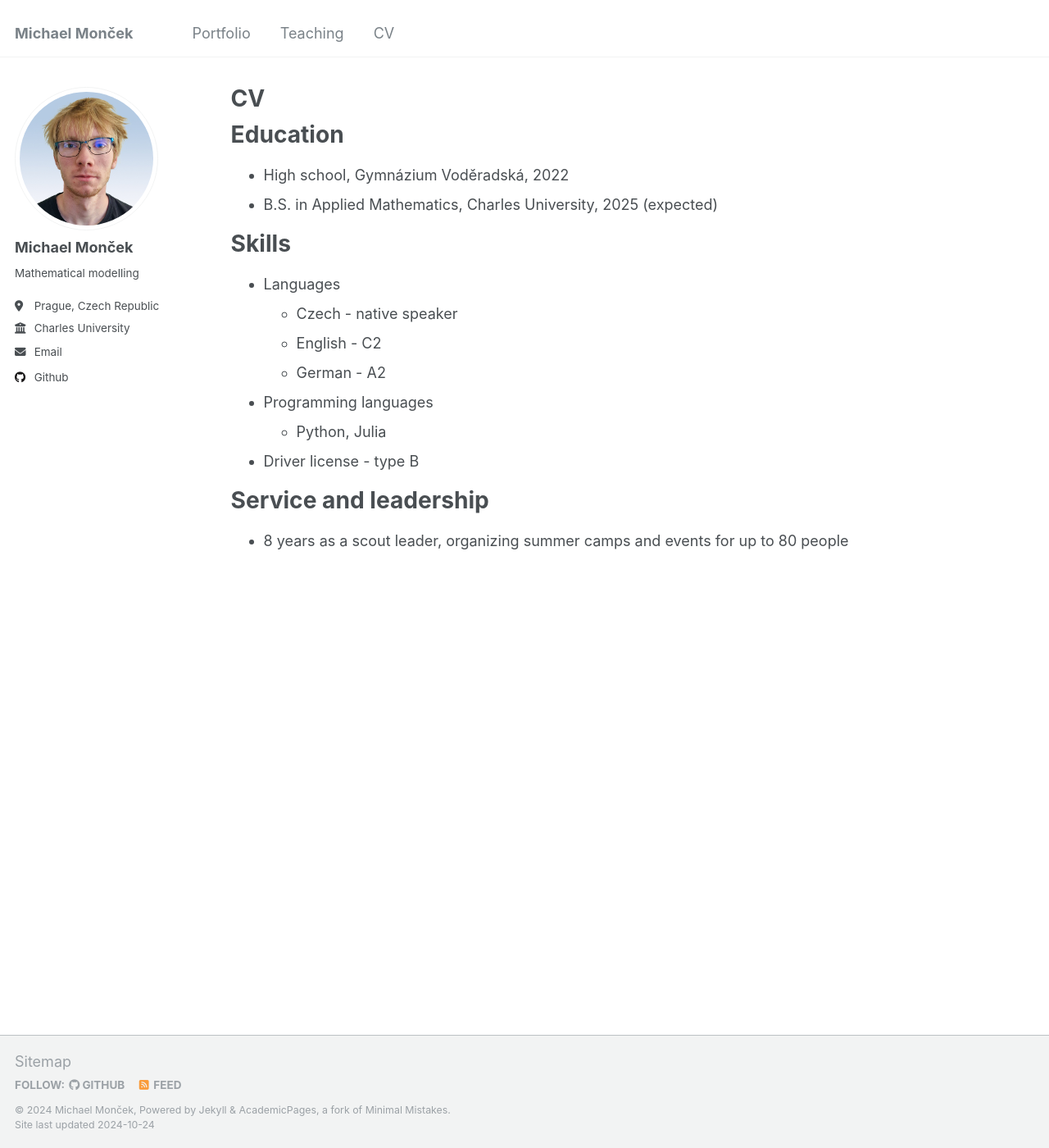
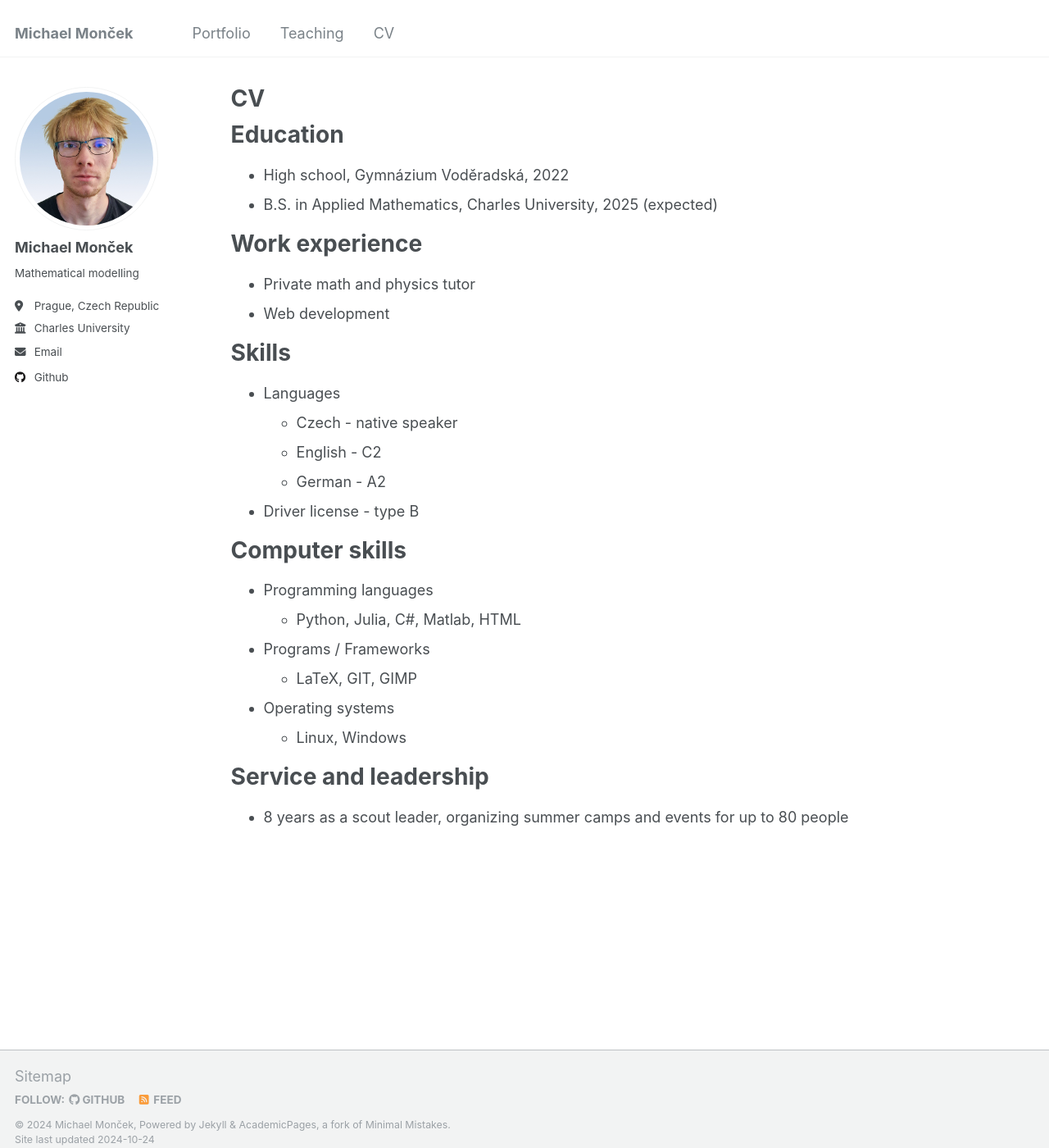
Before and after one commit to MichaelMoncek/MichaelMoncek.github.io, a Jekyll site: the page built from _pages/cv.md, in a window 1280 px wide and 1400 px high. Shown: the whole window at 82% size. Built offline with Jekyll 4.4.1, drawn with Linux system fonts in a browser that asks for light colours.

```diff
--- a/_pages/cv.md
+++ b/_pages/cv.md
@@ -14,15 +14,28 @@ Education
 * High school, Gymnázium Voděradská, 2022
 * B.S. in Applied Mathematics, Charles University, 2025 (expected)
 
+Work experience
+======
+* Private math and physics tutor
+* Web development
+
 Skills
 ======
 * Languages
   * Czech - native speaker
   * English - C2
   * German - A2
+* Driver license - type B
+
+Computer skills
+======
 * Programming languages
-  * Python, Julia
-* Driver license - type B
+  * Python, Julia, C#, Matlab, HTML
+* Programs / Frameworks
+  * LaTeX, GIT, GIMP
+* Operating systems
+  * Linux, Windows
+
 
 Service and leadership
 ======
```
Also changed, not shown: _portfolio/3_kalokagathia.md (+2 -2 lines).
